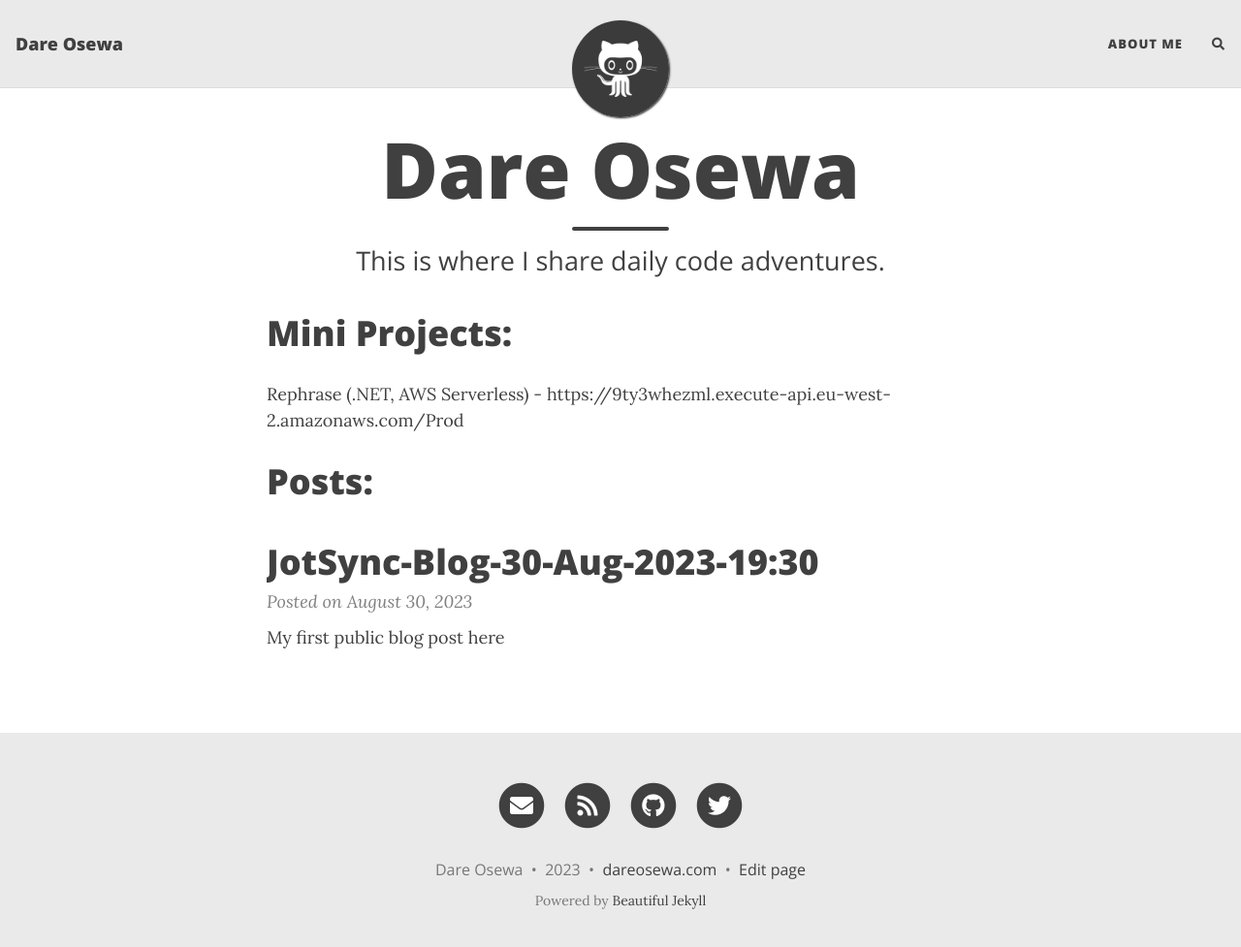
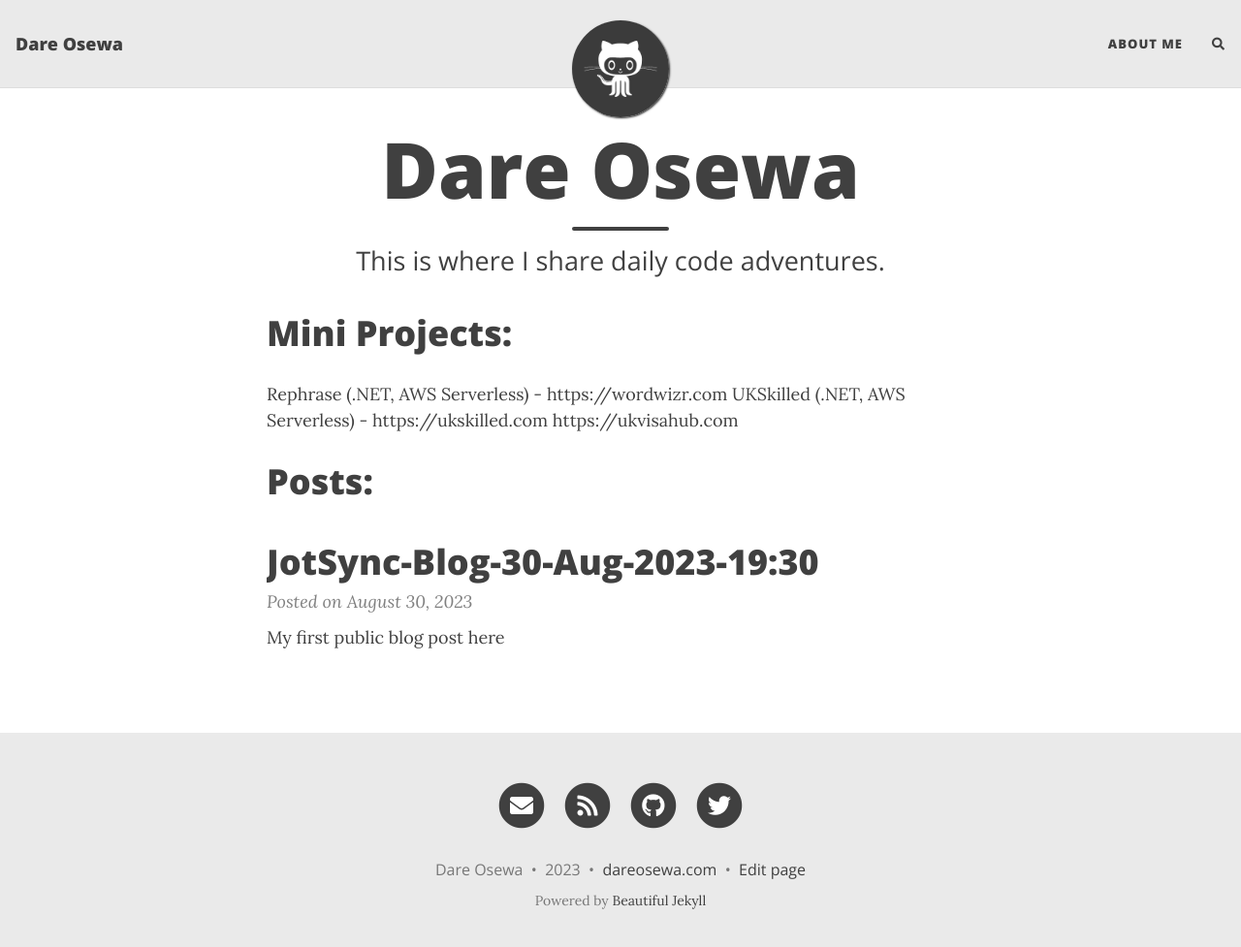
Before and after one commit to osewadare/dareosewa, a Jekyll site: the page built from index.md, in a window 1280 px wide and 990 px high. Shown: the top 977 px of the window at 97% size. Built offline with Jekyll 4.4.1, drawn with Linux system fonts in a browser that asks for light colours; nearby versions of some CDN libraries; comment, search, counter and statistics services are not loaded.

Commit message:
Update index.md

```diff
--- a/index.md
+++ b/index.md
@@ -6,7 +6,8 @@ subtitle: This is where I share daily code adventures.
 
 # Mini Projects:
 
-Rephrase (.NET, AWS Serverless) - https://9ty3whezml.execute-api.eu-west-2.amazonaws.com/Prod
+Rephrase (.NET, AWS Serverless) - https://wordwizr.com
+UKSkilled (.NET, AWS Serverless) - https://ukskilled.com https://ukvisahub.com
 
 
 # Posts:
```
